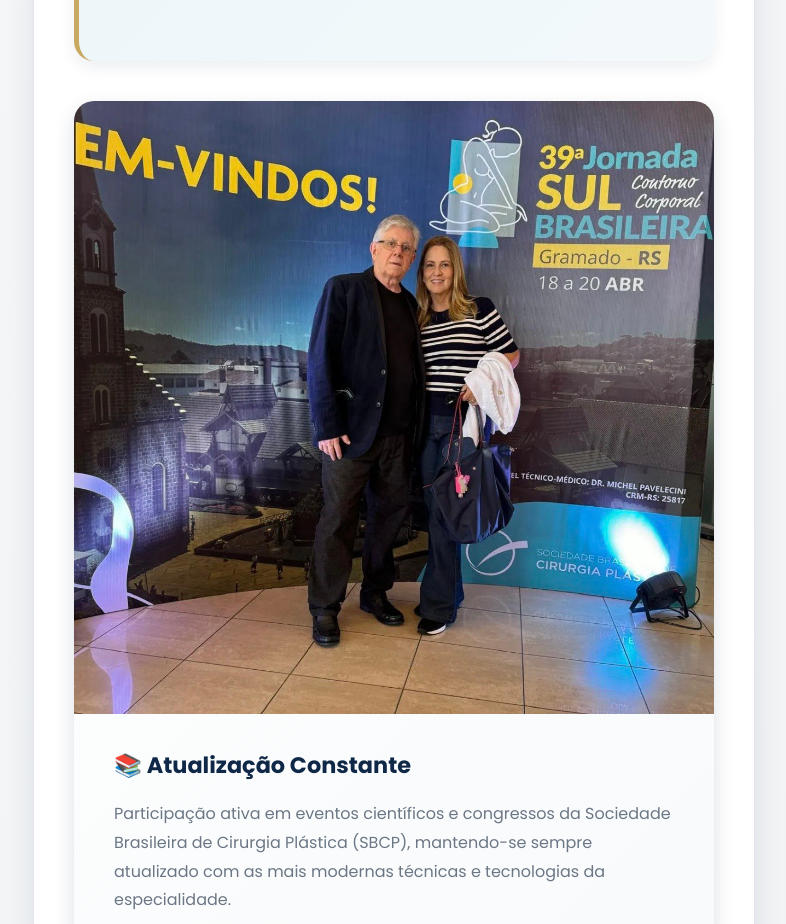
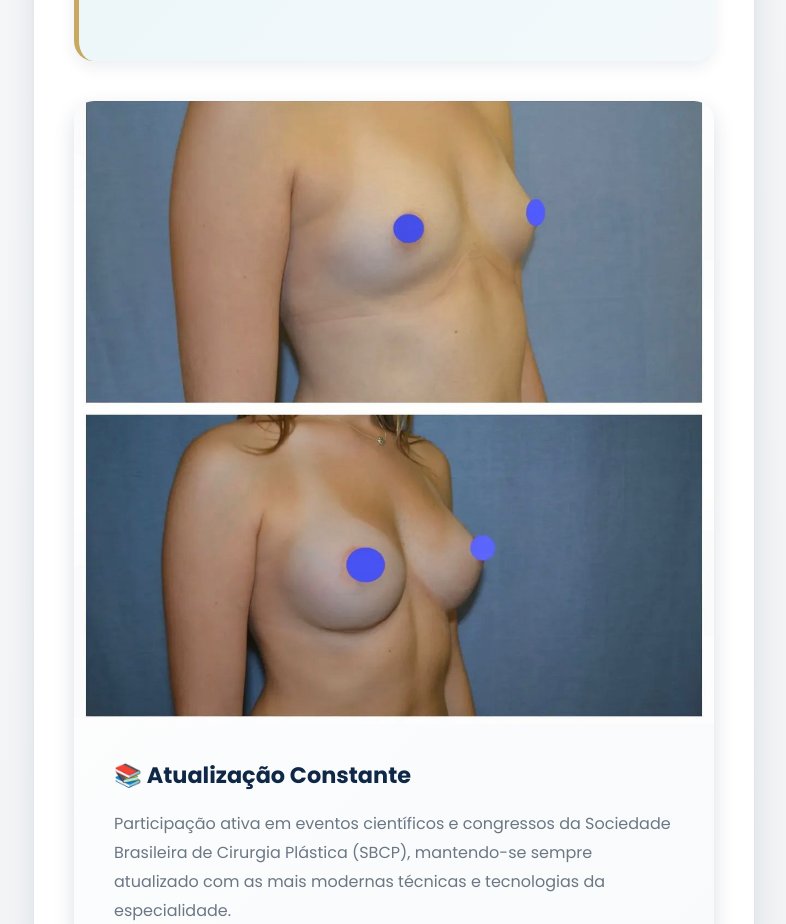
Before and after one commit to occydefi/dr-luiz-ortiz, a website: page index.html in a window 1280 px wide. Shown: the part 2108-3032 px from the top of the page, without its empty margins (246-1032 px from the left). Drawn offline with Linux system fonts and the light colour scheme; a web font is replaced by a local one.

Commit message:
Atualiza foto evento + força CRM 11820

```diff
--- a/index.html
+++ b/index.html
@@ -135,7 +135,7 @@
 
             <!-- Atuação Profissional -->
             <div class="evento-card">
-                <img src="imagens/evento-sbcp.jpg" alt="Dr. Ortiz em evento SBCP - Jornada Sul Brasileira">
+                <img src="imagens/foto-nova-1.jpg" alt="Dr. Ortiz - Atualização Profissional">
                 <div class="evento-text">
                     <h3>📚 Atualização Constante</h3>
                     <p>Participação ativa em eventos científicos e congressos da Sociedade Brasileira de Cirurgia Plástica (SBCP), mantendo-se sempre atualizado com as mais modernas técnicas e tecnologias da especialidade.</p>
```
